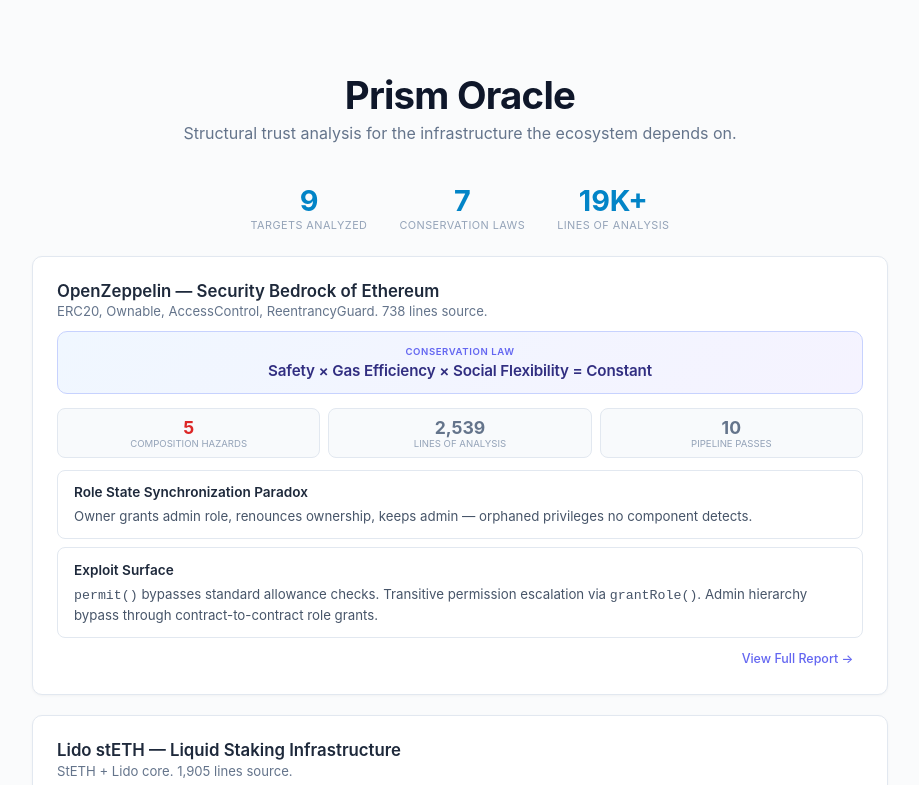
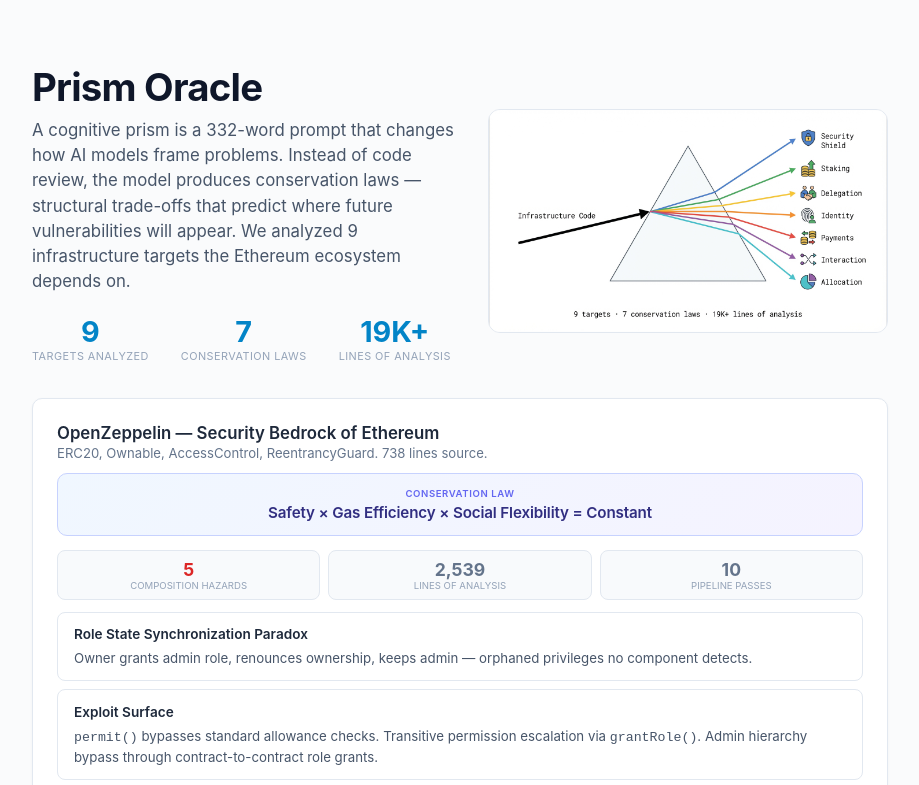
Before and after one commit to Cranot/prism-oracle, a website: page public/index.html in a window 1280 px wide. Shown: the top 785 px of the page, without its empty margins (180-1099 px from the left). Drawn offline with Linux system fonts and the light colour scheme.

Commit message:
Hero redesign: side-by-side layout, intro paragraph, broader input language
- Hero: title+description left, prism diagram right, stats below
- Added intro paragraph explaining what a cognitive prism is
- Try It: "Analyze Any Input" (not just code), broader placeholder text
- Dropdown labels: descriptive (not internal jargon)
- README: fix metadata line breaks for GitHub rendering

```diff
--- a/public/index.html
+++ b/public/index.html
@@ -8,11 +8,15 @@
     *{margin:0;padding:0;box-sizing:border-box}
     body{font-family:-apple-system,'Segoe UI','Inter',sans-serif;background:#fafbfc;color:#1e293b;min-height:100vh}
     .c{max-width:920px;margin:0 auto;padding:2rem}
-    .hd{text-align:center;padding:2.5rem 0 1rem}
-    .hd h1{font-size:2.4rem;font-weight:700;color:#0f172a;letter-spacing:-.02em}
-    .hd p{color:#64748b;font-size:1rem;margin-top:.3rem}
-    .sb{display:flex;justify-content:center;gap:2rem;margin:1.5rem 0;flex-wrap:wrap}
+    .hero{display:flex;align-items:center;gap:2rem;padding:2rem 0 1rem}
+    .hero-left{flex:1;min-width:0}
+    .hero-right{flex:0 0 400px}
+    .hero-right img{width:100%;border-radius:12px;border:1px solid #e2e8f0}
+    .hero-left h1{font-size:2.4rem;font-weight:700;color:#0f172a;letter-spacing:-.02em}
+    .hero-left p{color:#64748b;font-size:1rem;margin-top:.3rem}
+    .sb{display:flex;gap:2rem;margin:1.2rem 0;flex-wrap:wrap}
     .sb .s{text-align:center} .sb .sv{font-size:1.8rem;font-weight:700;color:#0284c7} .sb .sl{font-size:.68rem;color:#94a3b8;text-transform:uppercase;letter-spacing:.04em}
+    @media(max-width:640px){.hero{flex-direction:column-reverse;text-align:center}.hero-right{flex:0 0 auto;max-width:320px}.sb{justify-content:center}}
 
     .cd{background:#fff;border:1px solid #e2e8f0;border-radius:10px;padding:1.5rem;margin-bottom:1.25rem;box-shadow:0 1px 3px rgba(0,0,0,.04);transition:box-shadow .15s}
     .cd:hover{box-shadow:0 2px 8px rgba(0,0,0,.08)}
@@ -73,15 +77,19 @@
 <body>
 <div class="c">
 
-  <div class="hd">
-    <h1>Prism Oracle</h1>
-    <p>Structural trust analysis for the infrastructure the ecosystem depends on.</p>
-  </div>
-
-  <div class="sb">
-    <div class="s"><div class="sv">9</div><div class="sl">Targets Analyzed</div></div>
-    <div class="s"><div class="sv">7</div><div class="sl">Conservation Laws</div></div>
-    <div class="s"><div class="sv">19K+</div><div class="sl">Lines of Analysis</div></div>
+  <div class="hero">
+    <div class="hero-left">
+      <h1>Prism Oracle</h1>
+      <p style="font-size:1.05rem;color:#475569;margin-top:.5rem;line-height:1.5">A cognitive prism is a 332-word prompt that changes how AI models frame problems. Instead of code review, the model produces conservation laws &mdash; structural trade-offs that predict where future vulnerabilities will appear. We analyzed 9 infrastructure targets the Ethereum ecosystem depends on.</p>
+      <div class="sb">
+        <div class="s"><div class="sv">9</div><div class="sl">Targets Analyzed</div></div>
+        <div class="s"><div class="sv">7</div><div class="sl">Conservation Laws</div></div>
+        <div class="s"><div class="sv">19K+</div><div class="sl">Lines of Analysis</div></div>
+      </div>
+    </div>
+    <div class="hero-right">
+      <img src="/cover.jpg" alt="Prism Oracle — Infrastructure code refracted into structural findings">
+    </div>
   </div>
 
   <!-- OZ -->
@@ -274,14 +282,14 @@
 
   <!-- TRY IT -->
   <div class="cd">
-    <h2>Analyze Any Code</h2>
-    <textarea id="ci" placeholder="Paste code here &mdash; Solidity, Python, TypeScript, anything."></textarea>
+    <h2>Try It &mdash; Analyze Any Input</h2>
+    <textarea id="ci" placeholder="Paste code, specs, protocols, or any structured text &mdash; Solidity, Python, TypeScript, EIPs, documentation, anything."></textarea>
     <div class="ctr">
       <select id="ms">
-        <option value="l12">Deep Structural</option>
-        <option value="sdl">Conservation + Bugs</option>
-        <option value="exploit">Exploit Surface</option>
-        <option value="full">Full 9-Pass Pipeline</option>
+        <option value="l12">Structural Analysis (trade-offs + bugs)</option>
+        <option value="sdl">Quick Scan (conservation laws + patterns)</option>
+        <option value="exploit">Exploit Surface (attack vectors)</option>
+        <option value="full">Full Pipeline (9 passes, ~2 min)</option>
       </select>
       <select id="mm">
         <option value="sonnet">Sonnet &mdash; Recommended</option>
```
Also changed, not shown: README.md, public/cover.jpg (added).
